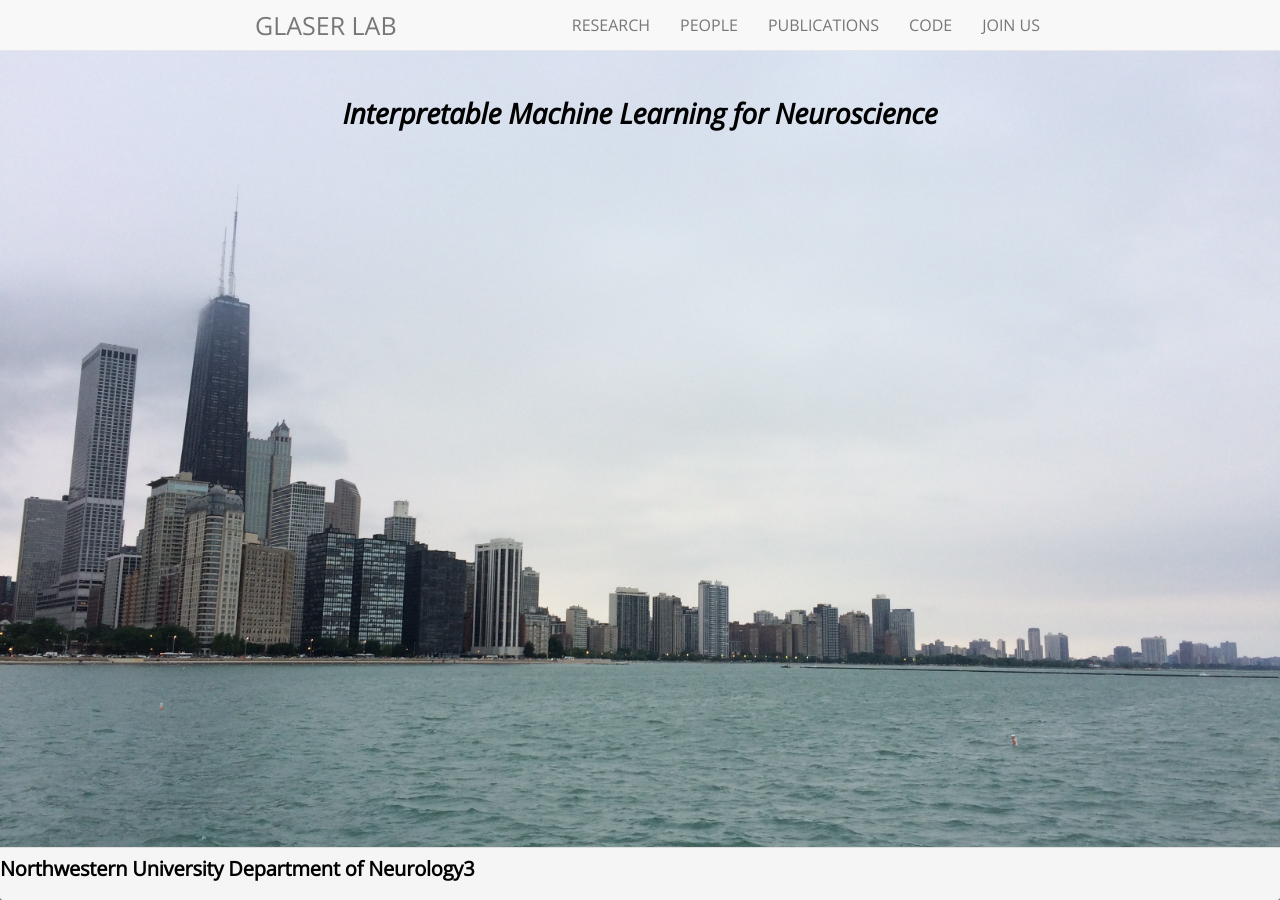
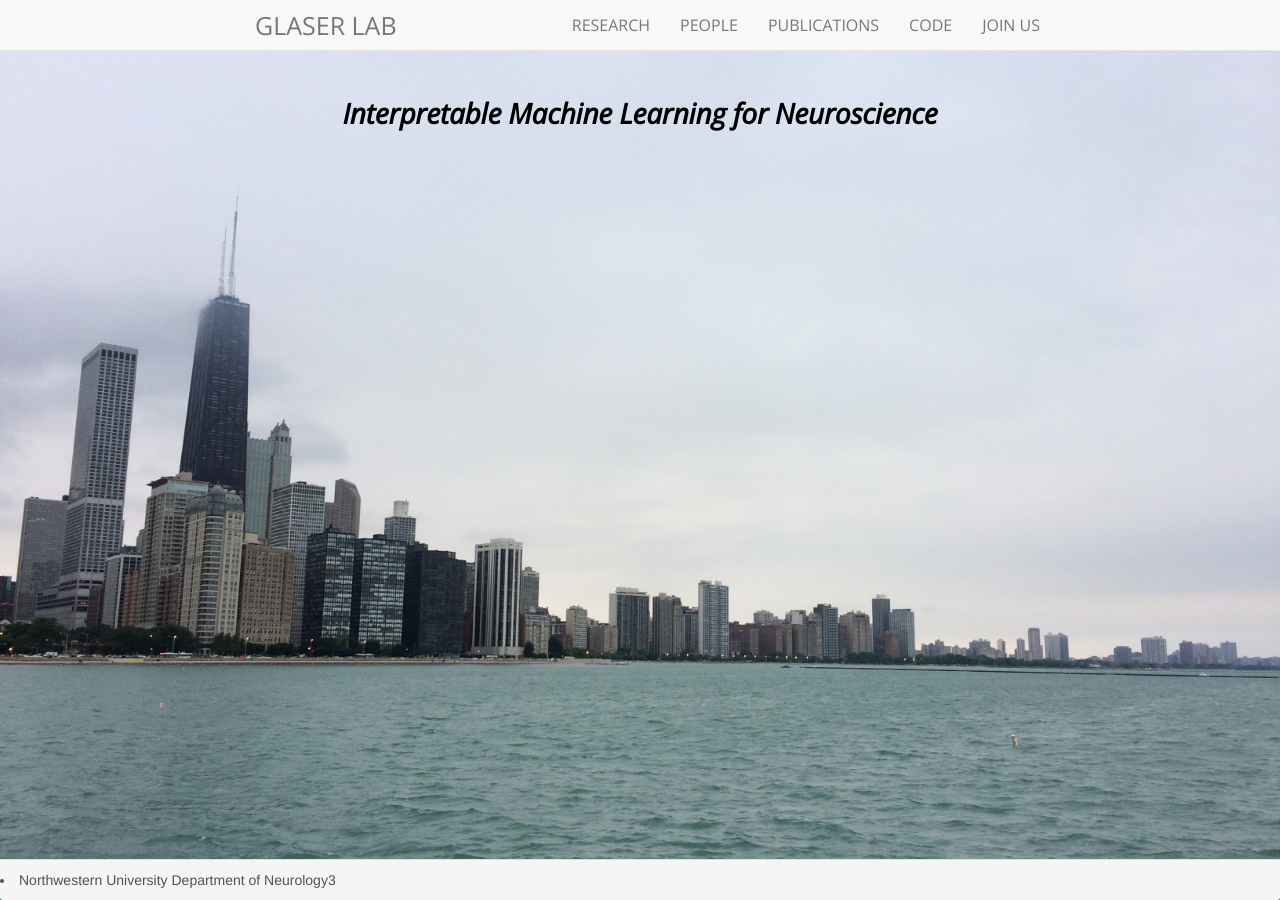
Before and after one commit to glaserlab/glaserlab.github.io, a Jekyll site: the page built from index.html, in a window 1280 px wide. Built offline with Jekyll 4.4.1, drawn with Linux system fonts in a browser that asks for light colours; nearby versions of some CDN libraries; comment, search, counter and statistics services are not loaded.

```diff
--- a/_includes/footer.html
+++ b/_includes/footer.html
@@ -6,7 +6,7 @@
   <div class="panel-footer">
 	  <div class="row">
 		<!-- <div class="col-sm-4"> -->
-      <h5>Northwestern University Department of Neurology3</h5>
+      <li>Northwestern University Department of Neurology3</li>
     <!-- </div> -->
     </div>
   </div>
```
